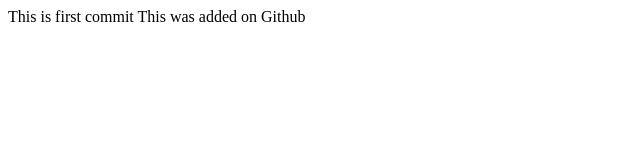
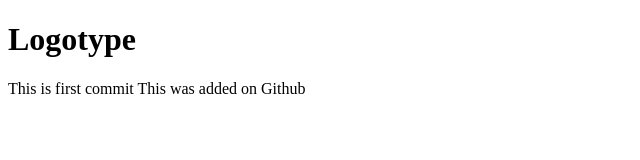
Before and after one commit to fixed161/homework_2, a plain HTML site: page index.html in a window 1280 px wide. Shown: the whole page, without its empty margins (0-640 px from the left). Drawn offline with Linux system fonts and the light colour scheme.

Commit message:
added header

```diff
--- a/index.html
+++ b/index.html
@@ -7,6 +7,9 @@
   <title>Document</title>
 </head>
 <body>
+  <div class="header">
+    <h1>Logotype</h1>
+  </div>
   This is first commit
 
   This was added on Github
```
